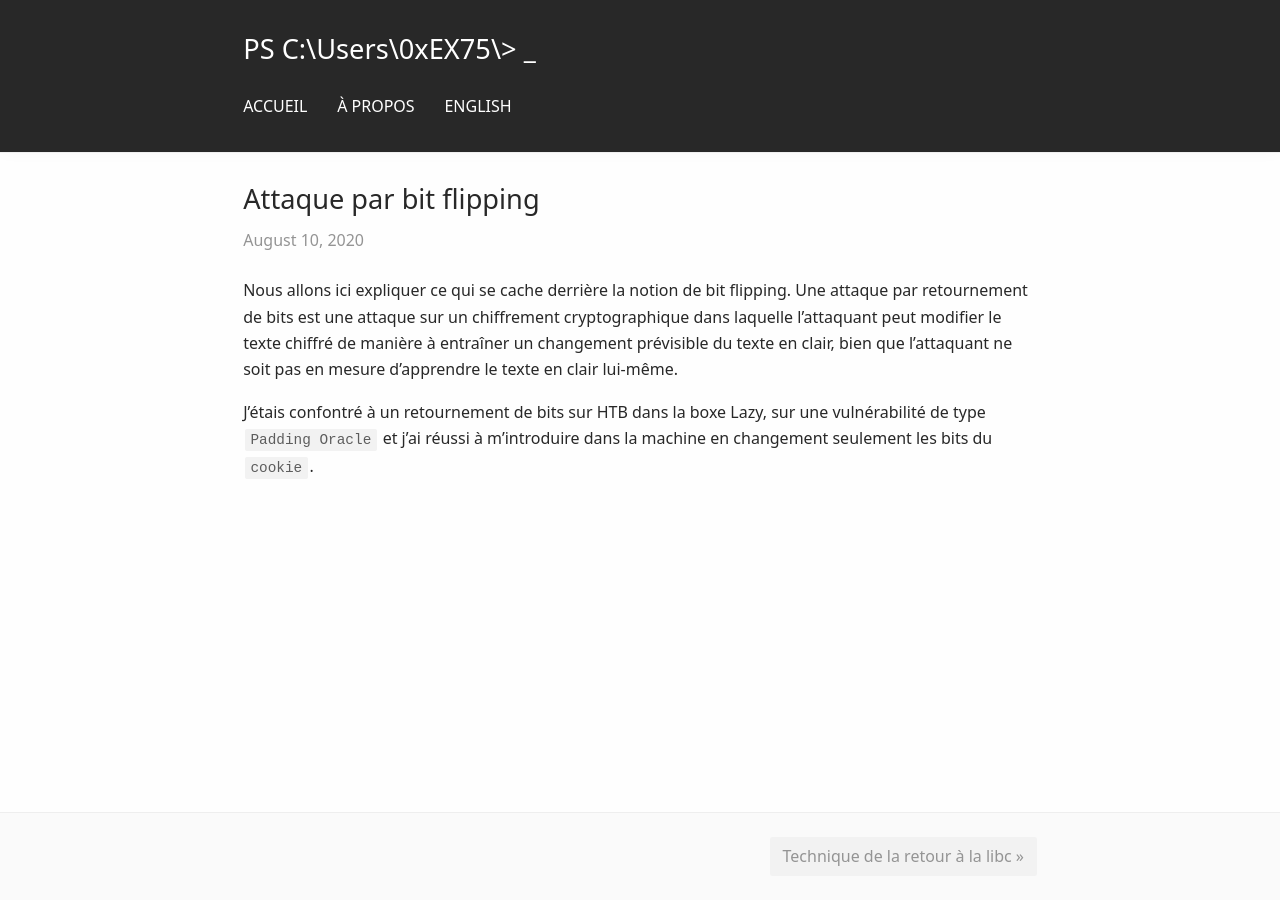
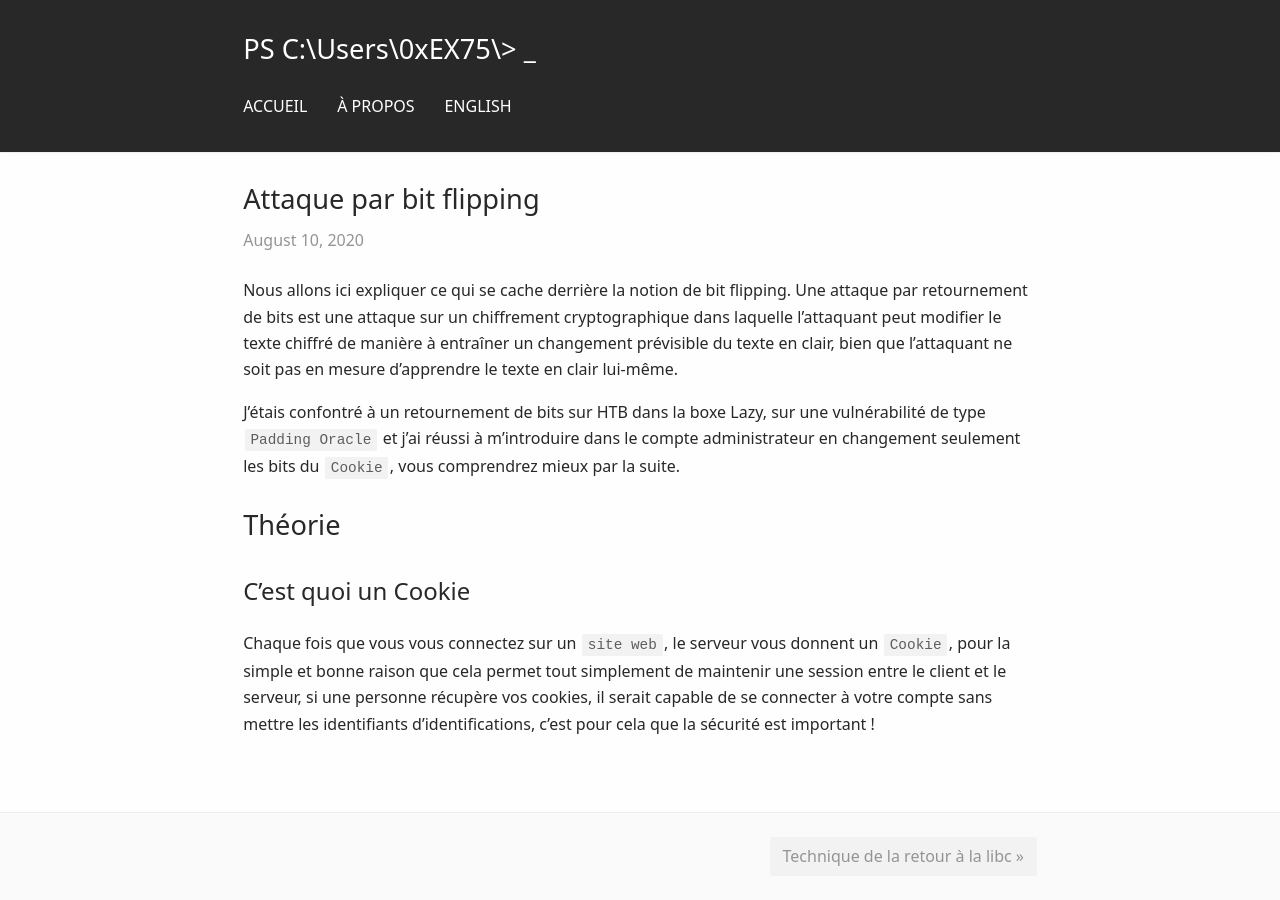
Before and after one commit to 0xex75-english/0xEX75.github.io, a Jekyll site: the page built from _posts/2020-08-10-bit-flipping.md, in a window 1280 px wide. Built offline with Jekyll 4.4.1, drawn with Linux system fonts in a browser that asks for light colours; our own code applies the rules of GitHub Pages for plain Markdown files.

Commit message:
Update 2020-08-10-bit-flipping.md

```diff
--- a/_posts/2020-08-10-bit-flipping.md
+++ b/_posts/2020-08-10-bit-flipping.md
@@ -6,4 +6,10 @@ tags: ["Dans cet article je vous présente comment exploiter une vulnérabilité
 
 Nous allons ici expliquer ce qui se cache derrière la notion de bit flipping. Une attaque par retournement de bits est une attaque sur un chiffrement cryptographique dans laquelle l'attaquant peut modifier le texte chiffré de manière à entraîner un changement prévisible du texte en clair, bien que l'attaquant ne soit pas en mesure d'apprendre le texte en clair lui-même.
 
-J'étais confontré à un retournement de bits sur HTB dans la boxe Lazy, sur une vulnérabilité de type `Padding Oracle` et j'ai réussi à m'introduire dans la machine en changement seulement les bits du `cookie`.
+J'étais confontré à un retournement de bits sur HTB dans la boxe Lazy, sur une vulnérabilité de type `Padding Oracle` et j'ai réussi à m'introduire dans le compte administrateur en changement seulement les bits du `Cookie`, vous comprendrez mieux par la suite.
+
+# Théorie
+
+## C'est quoi un Cookie
+
+Chaque fois que vous vous connectez sur un `site web`, le serveur vous donnent un `Cookie`, pour la simple et bonne raison que cela permet tout simplement de maintenir une session entre le client et le serveur, si une personne récupère vos cookies, il serait capable de se connecter à votre compte sans mettre les identifiants d'identifications, c'est pour cela que la sécurité est important !
```
